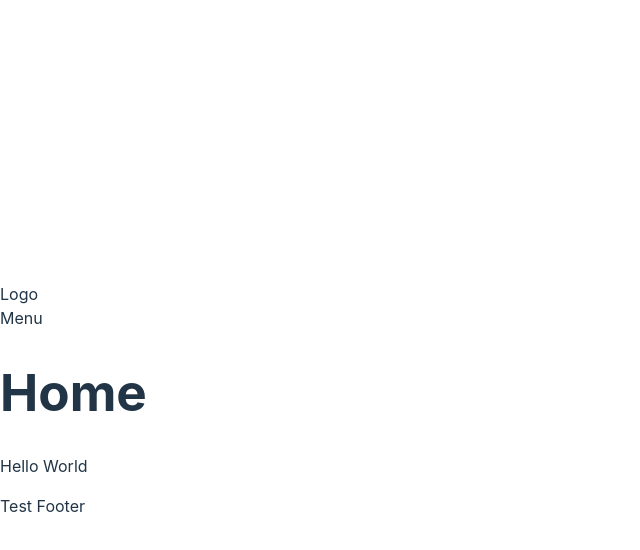
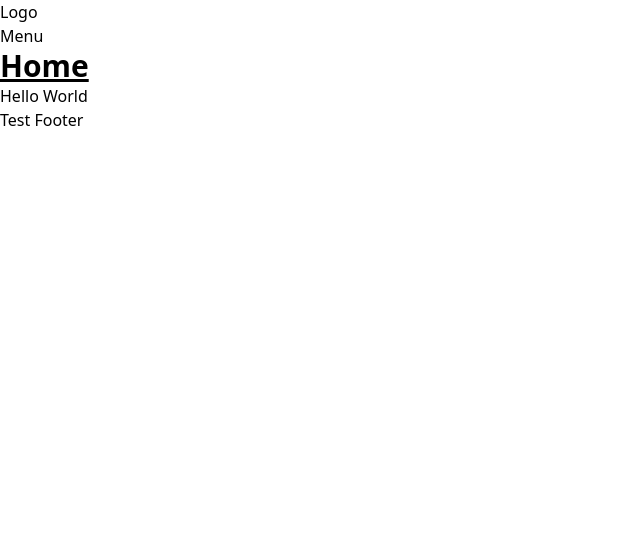
Before and after one commit to ctola91/react-auth-ts, a React (Vite) app: page / in a window 1280 px wide. Shown: the top 550 px of the page, without its empty margins (0-640 px from the left). Built offline with nearby package versions, Linux system fonts and the light colour scheme.

Commit message:
add tailwindcss for styles

```diff
--- a/package.json
+++ b/package.json
@@ -17,6 +17,9 @@
     "@types/react": "^18.0.17",
     "@types/react-dom": "^18.0.6",
     "@vitejs/plugin-react": "^2.1.0",
+    "autoprefixer": "^10.4.13",
+    "postcss": "^8.4.18",
+    "tailwindcss": "^3.2.1",
     "typescript": "^4.6.4",
     "vite": "^3.1.0"
   }
--- /dev/null
+++ b/postcss.config.cjs
@@ -0,0 +1,6 @@
+module.exports = {
+  plugins: {
+    tailwindcss: {},
+    autoprefixer: {},
+  },
+}
--- a/src/components/Home/Home.tsx
+++ b/src/components/Home/Home.tsx
@@ -1,6 +1,6 @@
 const Home = () => (
     <>
-        <h1>Home</h1>
+        <h1 className="text-3xl font-bold underline">Home</h1>
         <p>Hello World</p>
     </>
 )
--- a/src/index.css
+++ b/src/index.css
@@ -1,70 +1,3 @@
-:root {
-  font-family: Inter, Avenir, Helvetica, Arial, sans-serif;
-  font-size: 16px;
-  line-height: 24px;
-  font-weight: 400;
-
-  color-scheme: light dark;
-  color: rgba(255, 255, 255, 0.87);
-  background-color: #242424;
-
-  font-synthesis: none;
-  text-rendering: optimizeLegibility;
-  -webkit-font-smoothing: antialiased;
-  -moz-osx-font-smoothing: grayscale;
-  -webkit-text-size-adjust: 100%;
-}
-
-a {
-  font-weight: 500;
-  color: #646cff;
-  text-decoration: inherit;
-}
-a:hover {
-  color: #535bf2;
-}
-
-body {
-  margin: 0;
-  display: flex;
-  place-items: center;
-  min-width: 320px;
-  min-height: 100vh;
-}
-
-h1 {
-  font-size: 3.2em;
-  line-height: 1.1;
-}
-
-button {
-  border-radius: 8px;
-  border: 1px solid transparent;
-  padding: 0.6em 1.2em;
-  font-size: 1em;
-  font-weight: 500;
-  font-family: inherit;
-  background-color: #1a1a1a;
-  cursor: pointer;
-  transition: border-color 0.25s;
-}
-button:hover {
-  border-color: #646cff;
-}
-button:focus,
-button:focus-visible {
-  outline: 4px auto -webkit-focus-ring-color;
-}
-
-@media (prefers-color-scheme: light) {
-  :root {
-    color: #213547;
-    background-color: #ffffff;
-  }
-  a:hover {
-    color: #747bff;
-  }
-  button {
-    background-color: #f9f9f9;
-  }
-}
+@tailwind base;
+@tailwind components;
+@tailwind utilities;
--- /dev/null
+++ b/tailwind.config.cjs
@@ -0,0 +1,8 @@
+/** @type {import('tailwindcss').Config} */
+module.exports = {
+  content: ["./index.html", "./src/**/*.{js,ts,jsx,tsx}"],
+  theme: {
+    extend: {},
+  },
+  plugins: [],
+};
```
Also changed, not shown: 2 other files (tests, documents, lock files or other folders).
